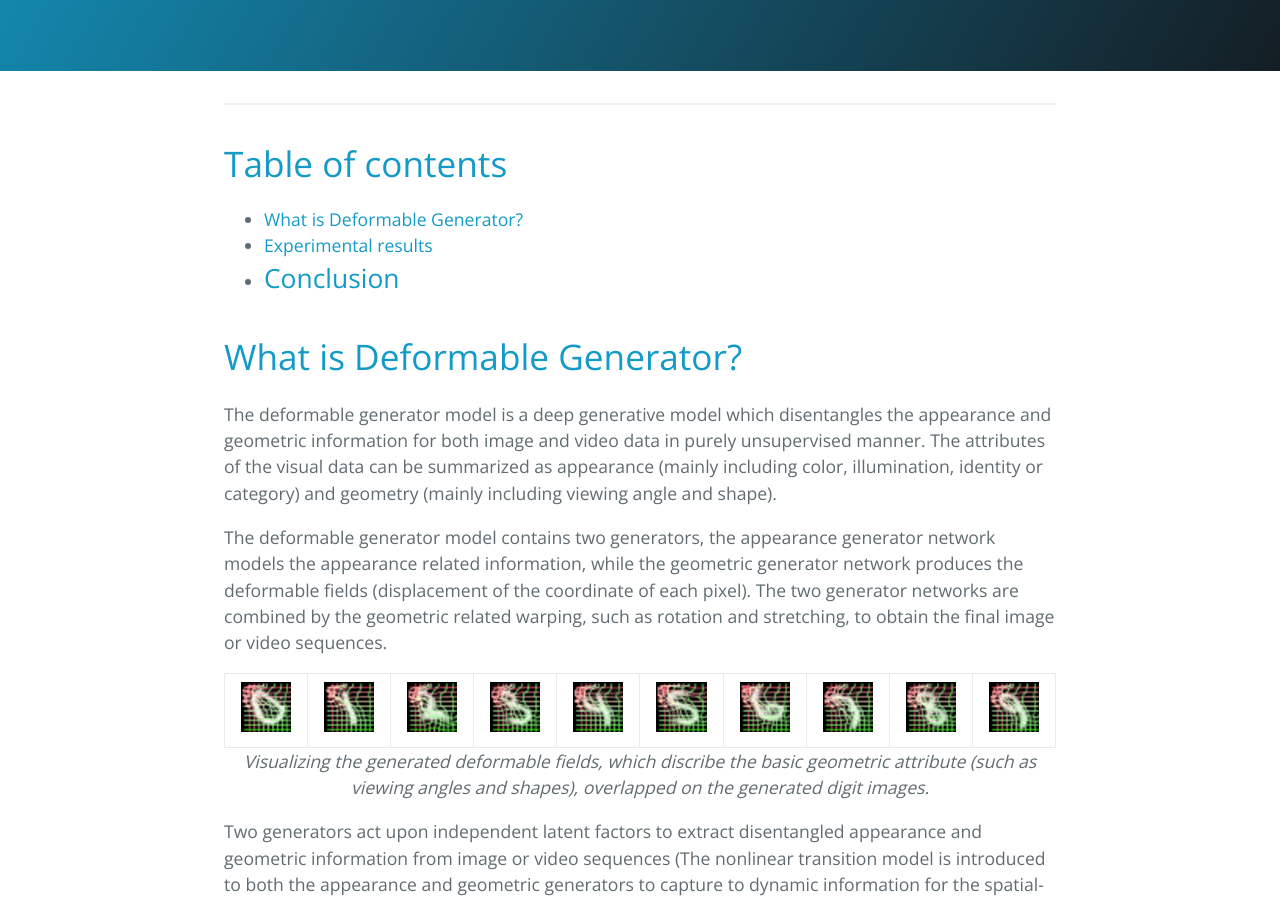
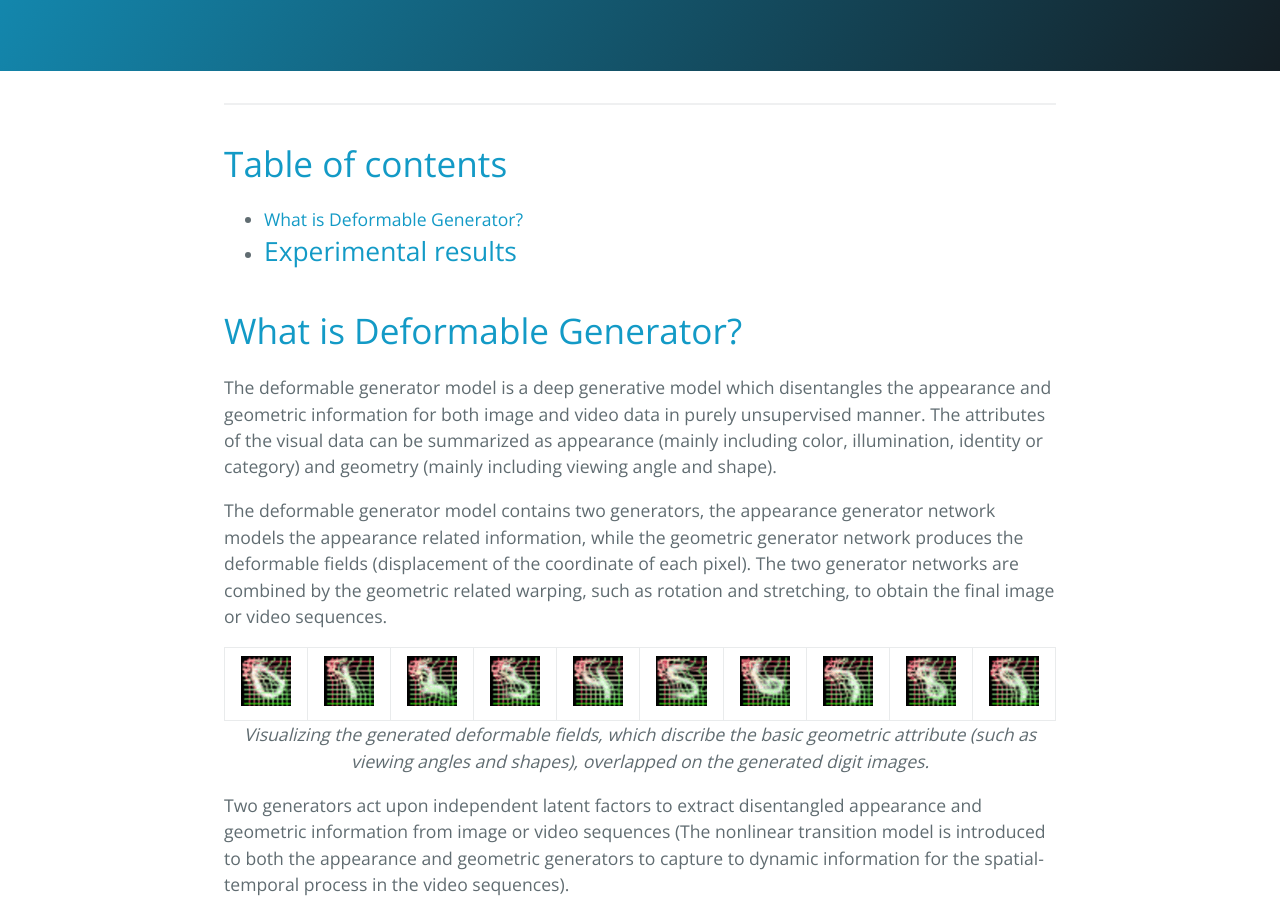
Before and after one commit to andyxingxl/Deformable-generator, a Jekyll site: the page built from index.md, in a window 1280 px wide and 900 px high, scrolled down 421 px. Built offline with Jekyll 4.4.1, drawn with Linux system fonts in a browser that asks for light colours; formulas are drawn with MathJax 3.

Commit message:
Update index.md

```diff
--- a/index.md
+++ b/index.md
@@ -7,7 +7,6 @@ title: {{ site.name }}
 # Table of contents
 * [What is Deformable Generator?](#what_is)
 * [Experimental results](#experimental_results)
-* [Conclusion](#conclusion)
 ---
 
 <a name="what_is"></a>
```
